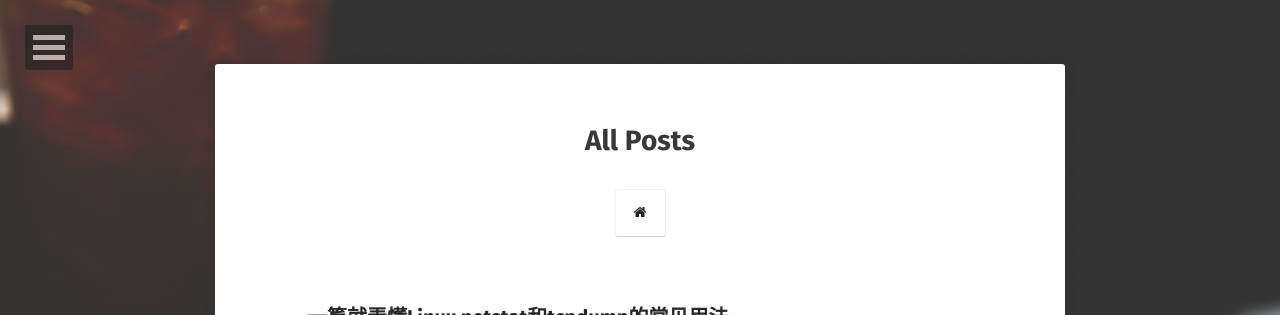
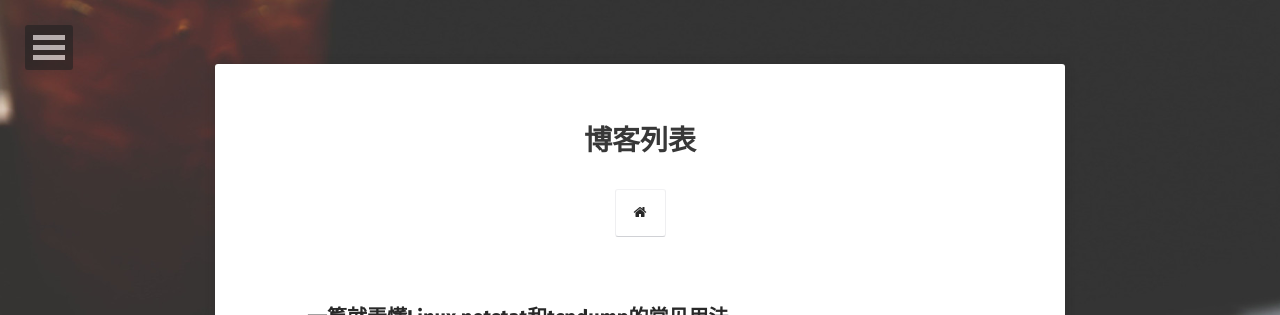
Before and after one commit to VeinFu/VeinFu.github.io, a Jekyll site: the page built from posts/index.md, in a window 1280 px wide. Shown: the top 315 px of the page. Built offline with Jekyll 4.4.1, drawn with Linux system fonts in a browser that asks for light colours; some web fonts are replaced.

Commit message:
更新网站主页（4）

```diff
--- a/_includes/nav.html
+++ b/_includes/nav.html
@@ -85,13 +85,6 @@
                     </li>{% endif %}
 				</ul><!-- /.dl-submenu -->
 			</li>
-			<li>
-				<a href="#">Posts</a>
-				<ul class="dl-submenu">
-					<li><a href="{{ site.url }}/posts/">个人技术博客</a></li>
-					<li><a href="{{ site.url }}/tags/">All Tags</a></li>
-				</ul>
-			</li>
 			{% for link in site.data.navigation %}
 		    {% if link.url contains 'http' %}
 		        {% assign domain = '' %}
--- a/posts/index.md
+++ b/posts/index.md
@@ -1,6 +1,6 @@
 ---
 layout: post-list
-title: All Posts
+title: 博客列表
 excerpt: "A List of Posts"
 comments: false
 ---
--- a/tags/index.html
+++ b/tags/index.html
@@ -1,6 +1,6 @@
 ---
 layout: page
-title: Tag Archive
+title: 博客类别归档
 description: "An archive of posts sorted by tag."
 comments: false
 ---
```
